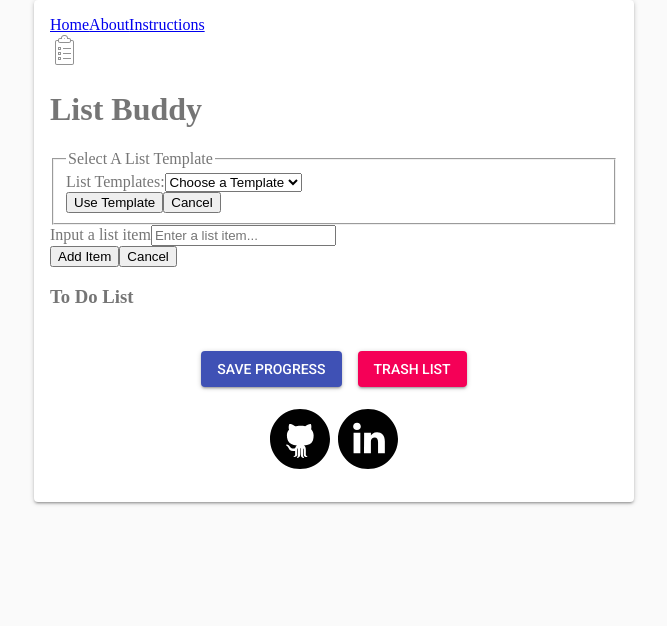
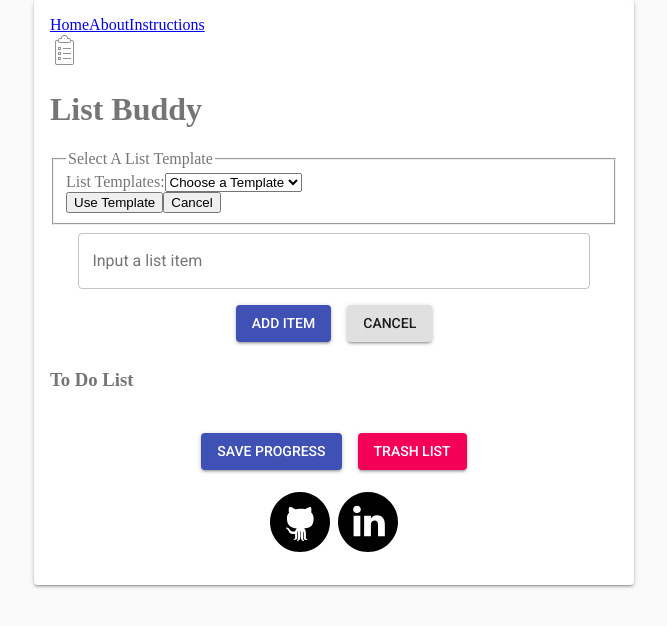
Before and after one commit to ARogala/ListBuddy, a React (Create React App) app: page / in a window 1280 px wide. Shown: the top 626 px of the page, without its empty margins (306-973 px from the left). Built offline with nearby package versions, Linux system fonts and the light colour scheme.

Commit message:
add material UI to ToDoListInput.js

```diff
--- a/src/components/ToDoListInput.js
+++ b/src/components/ToDoListInput.js
@@ -1,20 +1,51 @@
 import React from 'react';
+import ReactDOM from 'react-dom';
 import PropTypes from 'prop-types';
+
+import { withStyles } from '@material-ui/core/styles';
+import FormControl from '@material-ui/core/FormControl';
+import OutlinedInput from '@material-ui/core/OutlinedInput';
+import InputLabel from '@material-ui/core/InputLabel';
+
+import Button from '@material-ui/core/Button';
+
+
+const styles = theme => ({
+	formControl: {
+		margin: theme.spacing.unit,
+		width: '90%'
+	},
+	button: {
+		margin: theme.spacing.unit,
+	},
+	container: {
+		textAlign: 'center'
+	}
+});
 
 class ToDoListInput extends React.Component {
 	render() {
+		const { classes }               = this.props;
 		const toDoItem                  = this.props.toDoItem;
 		const handleToDoItemTextChange  = this.props.handleToDoItemTextChange;
 		const clearToDoInputText        = this.props.clearToDoInputText;
 		const saveToDoListItem          = this.props.saveToDoListItem;
 		return (
-			<div className="toDoInput">
-				<label htmlFor="toDoItem">Input a list item</label>
-				<input
+			<div>
+				<div className={classes.container}>
+					<FormControl className={classes.formControl} variant="outlined">
+						<InputLabel
+							ref={ref => {
+								this.labelRef = ReactDOM.findDOMNode(ref);
+							}}
+							htmlFor="toDoItem"
+						>
+							Input a list item
+						</InputLabel>
+						<OutlinedInput
+							id="toDoItem"
 							type="text"
-					className="toDoInput__item"
-					id="toDoItem"
-					placeholder="Enter a list item..."
+							placeholder="list item"
 							value={toDoItem}
 							onChange={(e) => handleToDoItemTextChange(e.target.value)}
 							onKeyPress={(e) => {
@@ -22,29 +53,40 @@ class ToDoListInput extends React.Component {
 									saveToDoListItem();
 								}
 							}}
+							labelWidth={this.labelRef ? this.labelRef.offsetWidth : 0}
 						/>
-				<div className="toDoInput__btnbox">
-					<button
+					</FormControl>
+				</div>
+				<div className={classes.container}>
+					<Button
+						className={classes.button}
+						variant="contained"
+						color="primary"
 						onClick={() => saveToDoListItem()}
 					>
 						Add Item
-					</button>
-					<button
+					</Button>
+					<Button
+						className={classes.button}
+						variant="contained"
+						color="default"
 						onClick={() => clearToDoInputText()}
 					>
 						Cancel
-					</button>
+					</Button>
 				</div>
 			</div>
 		);
 	}
 }
 
-export default ToDoListInput;
+
+export default withStyles(styles)(ToDoListInput);
 
 ToDoListInput.propTypes = {
   toDoItem: PropTypes.string.isRequired,
   handleToDoItemTextChange: PropTypes.func.isRequired,
   clearToDoInputText: PropTypes.func.isRequired,
-  saveToDoListItem: PropTypes.func.isRequired
+  saveToDoListItem: PropTypes.func.isRequired,
+  classes: PropTypes.object.isRequired
 }
```
Lines whose indentation alone changed are shown as unchanged.
